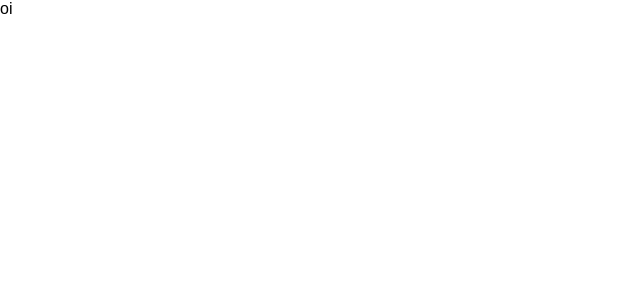
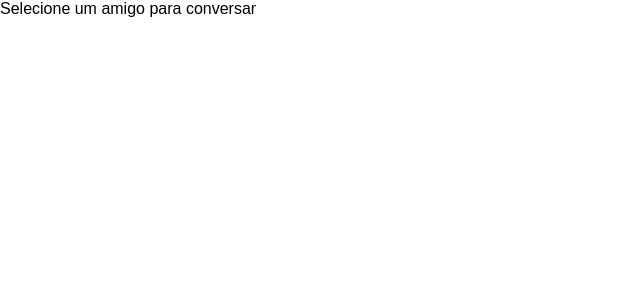
Before and after one commit to Sergioamjr/chat-with-me-v2, a React (Create React App) app: page / in a window 1280 px wide. Shown: the top 300 px of the page, without its empty margins (0-640 px from the left). Built offline with nearby package versions, Linux system fonts and the light colour scheme.

Commit message:
Criado Rotas

```diff
--- a/src/App.js
+++ b/src/App.js
@@ -1,14 +1,13 @@
 import React, { Component } from 'react';
 import { Provider } from 'react-redux';
 import Store from './store'
+import AppRouter from './router'
 
 class App extends Component {
   render() {
     return (
       <Provider store={Store}>
-      <div className="App">
-      oi
-      </div>
+        <AppRouter/>
       </Provider>
     );
   }
--- /dev/null
+++ b/src/pages/chat.js
@@ -0,0 +1,13 @@
+import React, { Component } from 'react'
+
+class Chat extends Component {
+  render() {
+    return(
+      <div>
+        Conversando com um amigo
+      </div>
+    )
+  }
+}
+
+export default Chat
--- /dev/null
+++ b/src/pages/index.js
@@ -0,0 +1,2 @@
+export { default as Initial } from './initial'
+export { default as Chat } from './chat'
--- /dev/null
+++ b/src/pages/initial.js
@@ -0,0 +1,13 @@
+import React, { Component } from 'react'
+
+class Initial extends Component {
+  render() {
+    return(
+      <div>
+        Selecione um amigo para conversar
+      </div>
+    )
+  }
+}
+
+export default Initial
--- /dev/null
+++ b/src/router.js
@@ -0,0 +1,19 @@
+import React, { Component } from 'react'
+import { HashRouter as Router, Route, Switch, Redirect } from 'react-router-dom'
+import { Initial, Chat } from './pages'
+
+class AppRouter extends Component {
+  render() {
+    return(
+      <Router>
+        <Switch>
+          <Route exact path='/' component={Initial} />
+          <Route exact path='/:id' component={Chat} />
+          <Redirect to='/' />
+        </Switch>
+      </Router>
+    )
+  }
+}
+
+export default AppRouter
```
Also changed, not shown: src/containers/router.js (deleted).
